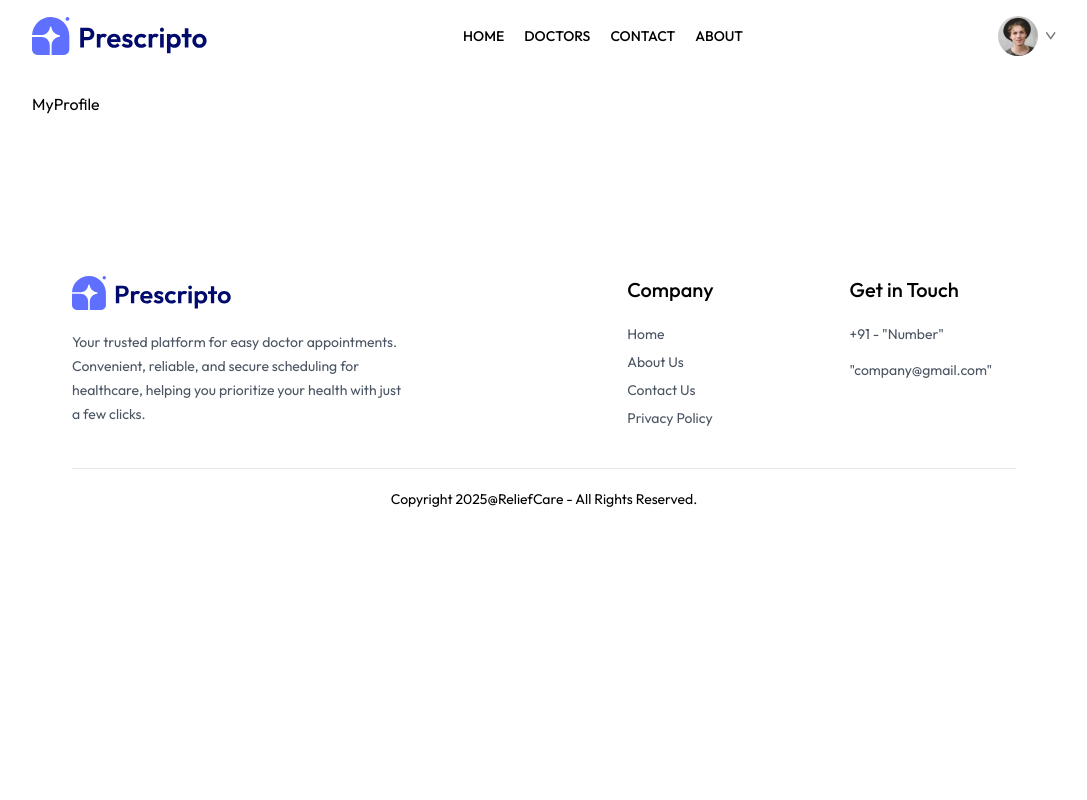
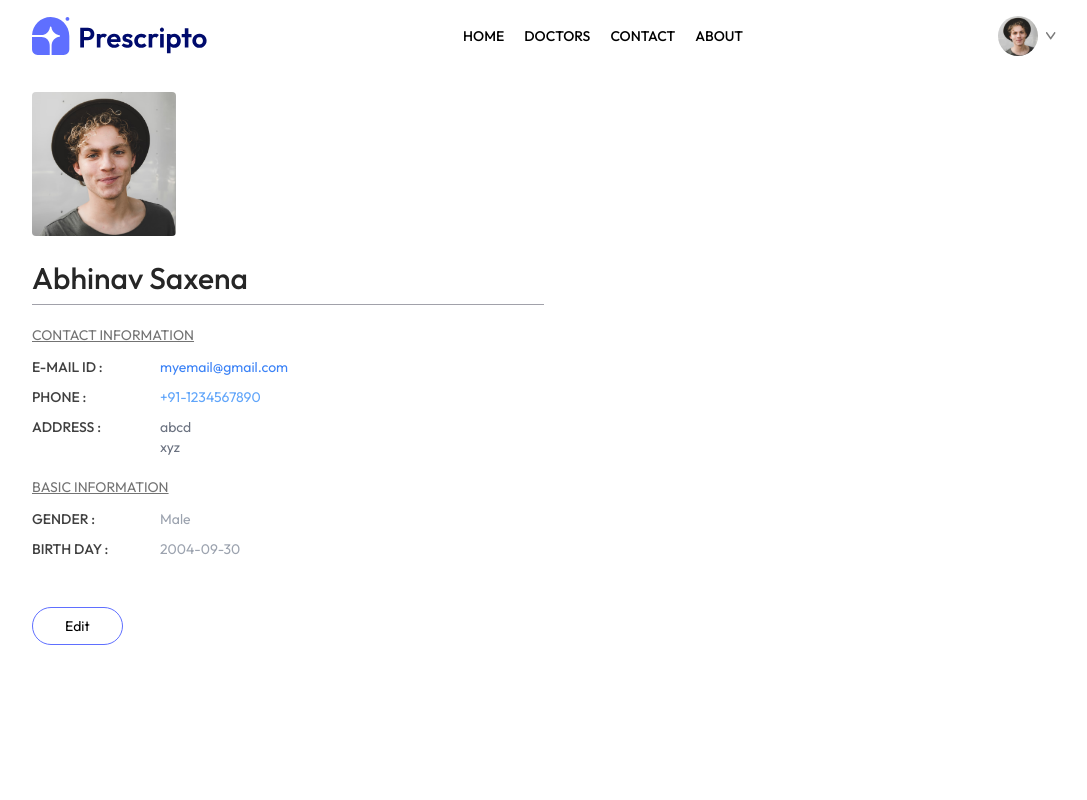
Before and after one commit to Abhinav1730/ReliefCare, a React (Vite) app in the folder frontend/: page /my-profile in a window 1280 px wide. Shown: the top 800 px of the page, without its empty margins (96-1183 px from the left). Built offline with nearby package versions, Linux system fonts and the light colour scheme.

Commit message:
Creating MyProfile page with editable fields

```diff
--- a/frontend/src/pages/MyProfile.jsx
+++ b/frontend/src/pages/MyProfile.jsx
@@ -1,9 +1,143 @@
-import React from 'react'
+import React, { useState } from "react";
+import { assets } from "../../public/assets";
 
 const MyProfile = () => {
+  const [userData, setUserData] = useState({
+    name: "Abhinav Saxena",
+    image: assets.profile_pic,
+    email: "myemail@gmail.com",
+    phone: "+91-1234567890",
+    address: {
+      line1: "abcd",
+      line2: "xyz",
+    },
+    gender: "Male",
+    dob: "2004-09-30",
+  });
+  const [isEditable, setIsEditable] = useState(false);
   return (
-    <div>MyProfile</div>
-  )
-}
+    <div className="max-w-lg flex flex-col gap-2 text-sm">
+      <img className="w-36 rounded" src={userData.image} alt="" />
+      {isEditable ? (
+        <input
+          className="bg-gray-50 text-3xl font-medium max-w-60 mt-4"
+          type="text"
+          value={userData.name}
+          onChange={(e) =>
+            setUserData((prev) => ({ ...prev, name: e.target.value }))
+          }
+        />
+      ) : (
+        <p className="font-medium text-3xl text-neutral-800 mt-4">
+          {userData.name}
+        </p>
+      )}
+      <hr className="bg-zinc-400 h-[1px] border-none" />
+      <div>
+        <p className="text-neutral-500 underline mt-3">CONTACT INFORMATION</p>
+        <div className="grid grid-cols-[1fr_3fr] gap-y-2.5 mt-3 text-neutral-700">
+          <p className="font-medium">E-MAIL ID : </p>
+          <p className="text-blue-500">{userData.email}</p>
+          <p className="font-medium">PHONE : </p>
+          {isEditable ? (
+            <input
+              className="bg-gray-100 max-w-52"
+              type="text"
+              value={userData.phone}
+              onChange={(e) =>
+                setUserData((prev) => ({ ...prev, name: e.target.value }))
+              }
+            />
+          ) : (
+            <p className="text-blue-400">{userData.phone}</p>
+          )}
+          <p className="font-medium">ADDRESS : </p>
+          {isEditable ? (
+            <p>
+              <input
+                className="bg-gray-50"
+                onChange={(e) =>
+                  setUserData((prev) => ({
+                    ...prev,
+                    address: { ...prev.address, line1: e.target.value },
+                  }))
+                }
+                value={userData.address.line1}
+                type="text"
+              />{" "}
+              <br />
+              <input
+                className="bg-gray-50"
+                onChange={(e) =>
+                  setUserData((prev) => ({
+                    ...prev,
+                    address: { ...prev.address, line2: e.target.value },
+                  }))
+                }
+                value={userData.address.line2}
+                type="text"
+              />
+            </p>
+          ) : (
+            <p className="text-gray-500">
+              {userData.address.line1}
+              <br />
+              {userData.address.line2}
+            </p>
+          )}
+        </div>
+      </div>
+      <div>
+        <p className="text-neutral-500 underline mt-3">BASIC INFORMATION</p>
+        <div className="grid grid-cols-[1fr_3fr] gap-y-2.5 mt-3 text-neutral-700">
+          <p className="font-medium">GENDER : </p>
+          {isEditable ? (
+            <select
+              className="max-w-20 bg-gray-100"
+              onChange={(e) =>
+                setUserData((prev) => ({ ...prev, gender: e.target.value }))
+              }
+              value={userData.gender}
+            >
+              <option value="Male"></option>
+              <option value="Female"></option>
+              <option value="Others"></option>
+            </select>
+          ) : (
+            <p className="text-gray-400">{userData.gender}</p>
+          )}
+          <p className="font-medium">BIRTH DAY : </p>
+          {isEditable ? (
+            <input
+              className="max-w-28 bg-gray-100"
+              type="date"
+              onChange={(e) => (prev) => ({ ...prev, dob: e.target.value })}
+              value={userData.dob}
+            />
+          ) : (
+            <p className="text-gray-400">{userData.dob}</p>
+          )}
+        </div>
+      </div>
+      <div className="mt-10">
+        {isEditable ? (
+          <button
+            className="border border-primary px-8 py-2 rounded-full hover:bg-primary hover:text-white transition-all"
+            onClick={() => setIsEditable(false)}
+          >
+            Save Information
+          </button>
+        ) : (
+          <button
+            className="border border-primary px-8 py-2 rounded-full hover:bg-primary hover:text-white transition-all"
+            onClick={() => setIsEditable(true)}
+          >
+            Edit
+          </button>
+        )}
+      </div>
+    </div>
+  );
+};
 
-export default MyProfile
+export default MyProfile;
```
